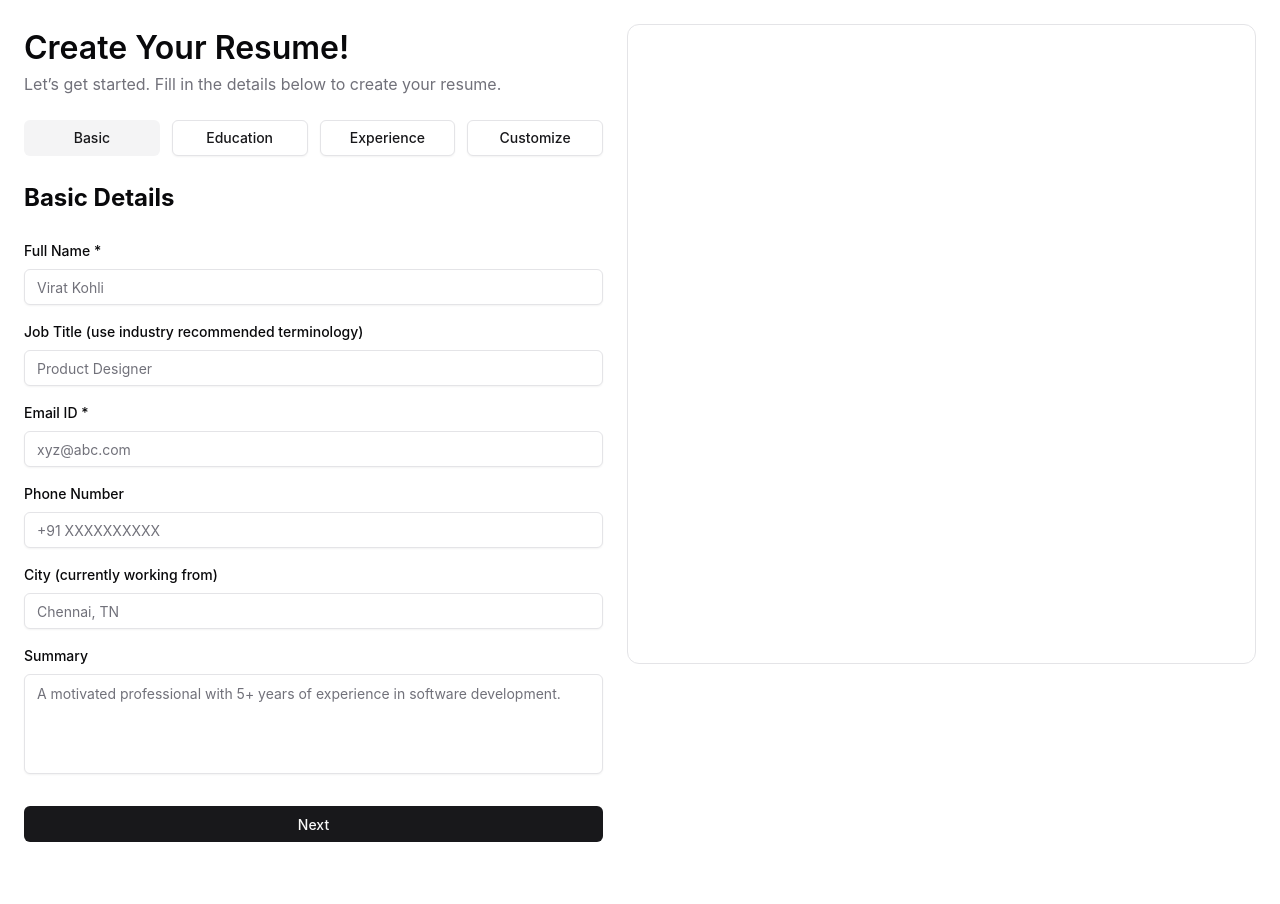
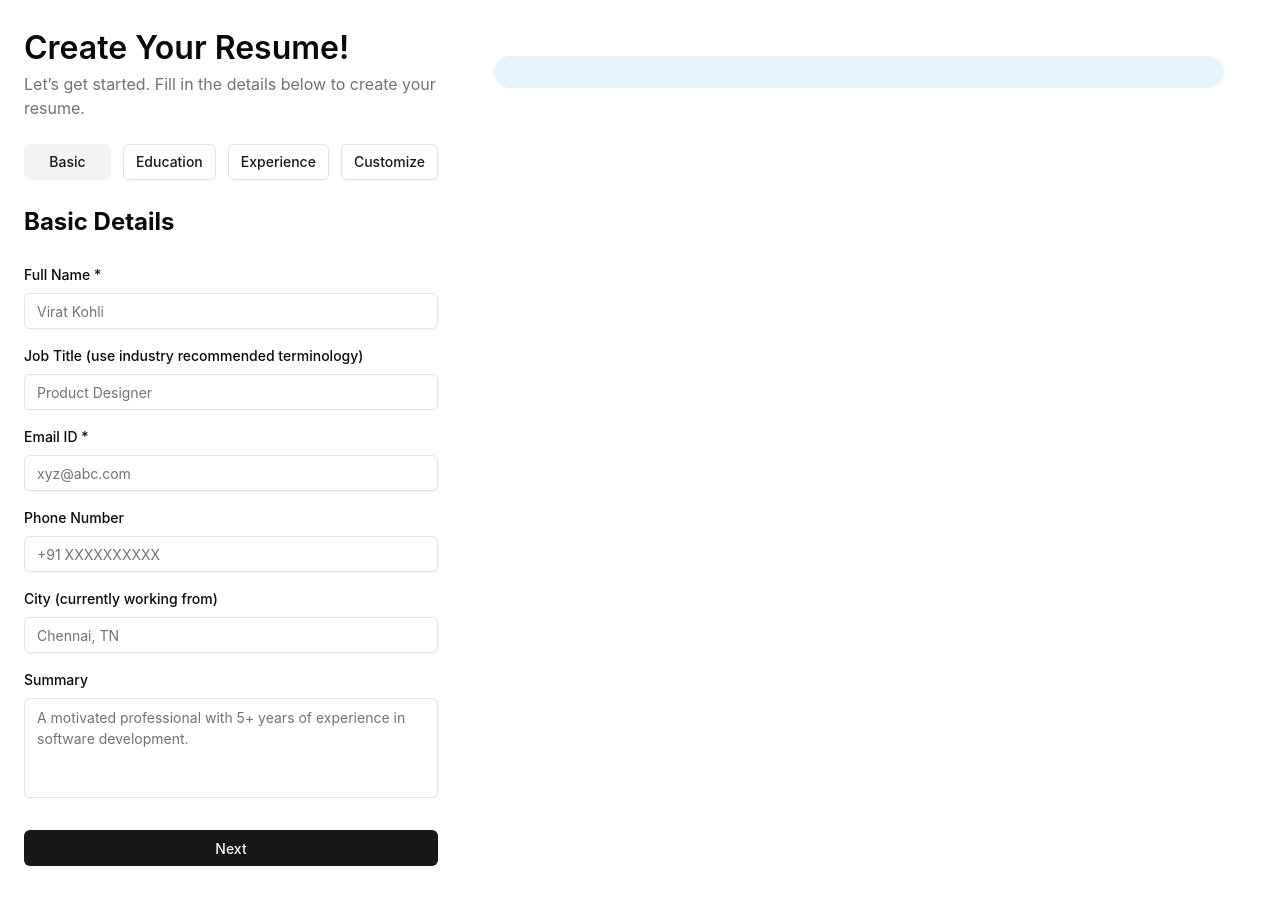
Before and after one commit to aneesh199608/odin-cv-application, a React (Vite) app: page / in a window 1280 px wide. Shown: the top 904 px of the page. Before the commit the page ends 866 px from the top, so only its background shows below. Built offline with nearby package versions, Linux system fonts and the light colour scheme.

Commit message:
feat: improve GeneralPreview styling

```diff
--- a/src/App.jsx
+++ b/src/App.jsx
@@ -1,6 +1,7 @@
 import { useState } from 'react'
 import './style.css';
 import './components/EducationForm.css';
+import './components/GeneralPreview.css';
 import BasicDetailsForm from './components/BasicDetailsForm';
 import GeneralPreview from './components/GeneralPreview';
 import FormHeader from './components/FormHeader';
--- /dev/null
+++ b/src/components/GeneralPreview.css
@@ -0,0 +1,76 @@
+.preview {
+    width: 794px;
+    height: 1123px;
+    border-radius: 20px;
+    padding: 32px;
+    box-sizing: border-box;
+    font-family: var(--font-sans);
+    display: flex;
+    flex-direction: column;
+    gap: 4px;
+    margin: 0 auto; /* center on page */
+    overflow: hidden; /* hide overflow if needed */
+  }
+  /* Header Section */
+  .preview-header {
+    background-color: #E5F4FF; /* light blue */
+    display: flex;
+    flex-direction: column;
+    border-radius: 20px;
+    padding: 8px;
+    text-align: center;
+    font-family: var(--font-sans);
+    display: flex;
+    flex-direction: column;
+    gap: 8px;
+  }
+
+  .header-fullName {
+    font-size: 24px;
+    font-weight: 700;
+    color: var(--foreground);
+    margin: 0;
+  }
+
+  .header-jobTitle {
+    font-size: 18px;
+    font-weight: 500;
+    color: var(--foreground);
+    margin: 0;
+  }
+
+  .header-contact {
+    display: flex;
+    justify-content: center;
+    gap: 32px;
+    flex-wrap: wrap;
+    font-size: 14px;
+    color: var(--muted-foreground);
+  }
+
+  /* Summary Section (Optional) */
+  .summary {
+    text-align: left;
+    margin-top: 24px;
+  }
+
+  .summary-title {
+    display: flex;
+    align-items: center;
+    gap: 8px;
+    margin-bottom: 8px;
+  }
+
+  .summary-text {
+    font-size: 16px;
+    font-weight: 600;
+    color: var(--foreground);
+    margin: 0;
+  }
+
+  .summary-description {
+    font-size: 14px;
+    color: var(--foreground);
+    line-height: 1.5;
+    margin: 0;
+  }
--- a/src/components/GeneralPreview.jsx
+++ b/src/components/GeneralPreview.jsx
@@ -1,7 +1,8 @@
 export default function GeneralPreview({ data }) {
     console.log('Rendering Preview');
     return (
-        <aside className="preview">
+        <div className="preview-wrapper">
+        <div className="preview">
             <div className="preview-header">
                 <h2 className="header-fullName">{data.general.fullName}</h2>
                 <h4 className="header-jobTitle">{data.general.jobTitle}</h4>
@@ -24,6 +25,7 @@ export default function GeneralPreview({ data }) {
             </div>
 
 
-        </aside>
+        </div>
+        </div>
     );
 }
--- a/src/style.css
+++ b/src/style.css
@@ -75,20 +75,6 @@ body {
   display: flex;
   flex-direction: column;
   gap: var(--form-inputs-padding);
-}
-
-/* Preview Column (Right Side) */
-.preview-column {
-  flex: 1; /* Allow preview column to grow/shrink */
-  /* Add min-width if needed, e.g., min-width: 400px; */
-  background-color: var(--card-background);
-  border: 1px solid var(--border);
-  border-radius: var(--border-radius-lg);
-  padding: var(--app-padding); /* Add padding inside the preview area */
-  height: fit-content;
-  min-height: 80vh;
-  max-height: calc(100vh - (2 * var(--app-padding))); /* Prevent exceeding viewport */
-  overflow-y: auto; /* Allow scrolling if content exceeds height */
 }
 
 /* Basic Heading/Text Styles (Example) */
```
